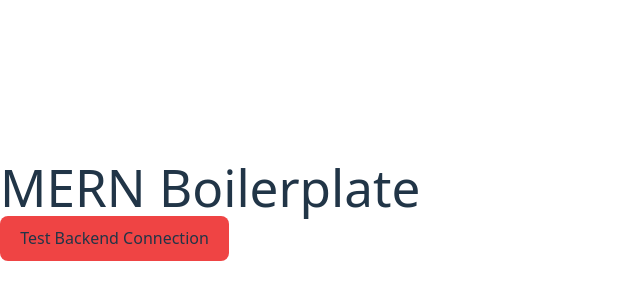
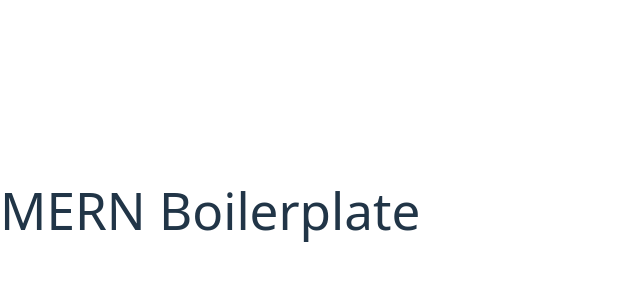
Before and after one commit to Milkert/MERN-boilerplate, a React (Vite) app in the folder frontend/: page / in a window 1280 px wide. Shown: the part 190-490 px from the top of the page, without its empty margins (0-640 px from the left). Built offline with nearby package versions, Linux system fonts and the light colour scheme.

Commit message:
clear unnesecary code

```diff
--- a/frontend/src/App.tsx
+++ b/frontend/src/App.tsx
@@ -1,29 +1,7 @@
-import { useState } from "react";
-
 function App() {
-  const [apiMessage, setApiMessage] = useState<string>("");
-  const [loading, setLoading] = useState<boolean>(false);
-
-  const testConnection = async () => {
-    setLoading(true);
-    try {
-      const res = await fetch("http://localhost:3001/api/test");
-      const data: { message: string } = await res.json();
-      setApiMessage(data.message);
-    } catch (error) {
-      setApiMessage("Error connecting to backend");
-      console.error("API Error:", error);
-    }
-    setLoading(false);
-  };
-
   return (
     <>
       <h1>MERN Boilerplate</h1>
-      <button className="bg-red-500" onClick={testConnection} disabled={loading}>
-        {loading ? "Testing.g." : "Test Backend Connection"}
-      </button>
-      {apiMessage && <p>Backend says: {apiMessage}</p>}
     </>
   );
 }
```
Also changed, not shown: frontend/src/components/nav/Navbar.tsx (added).
